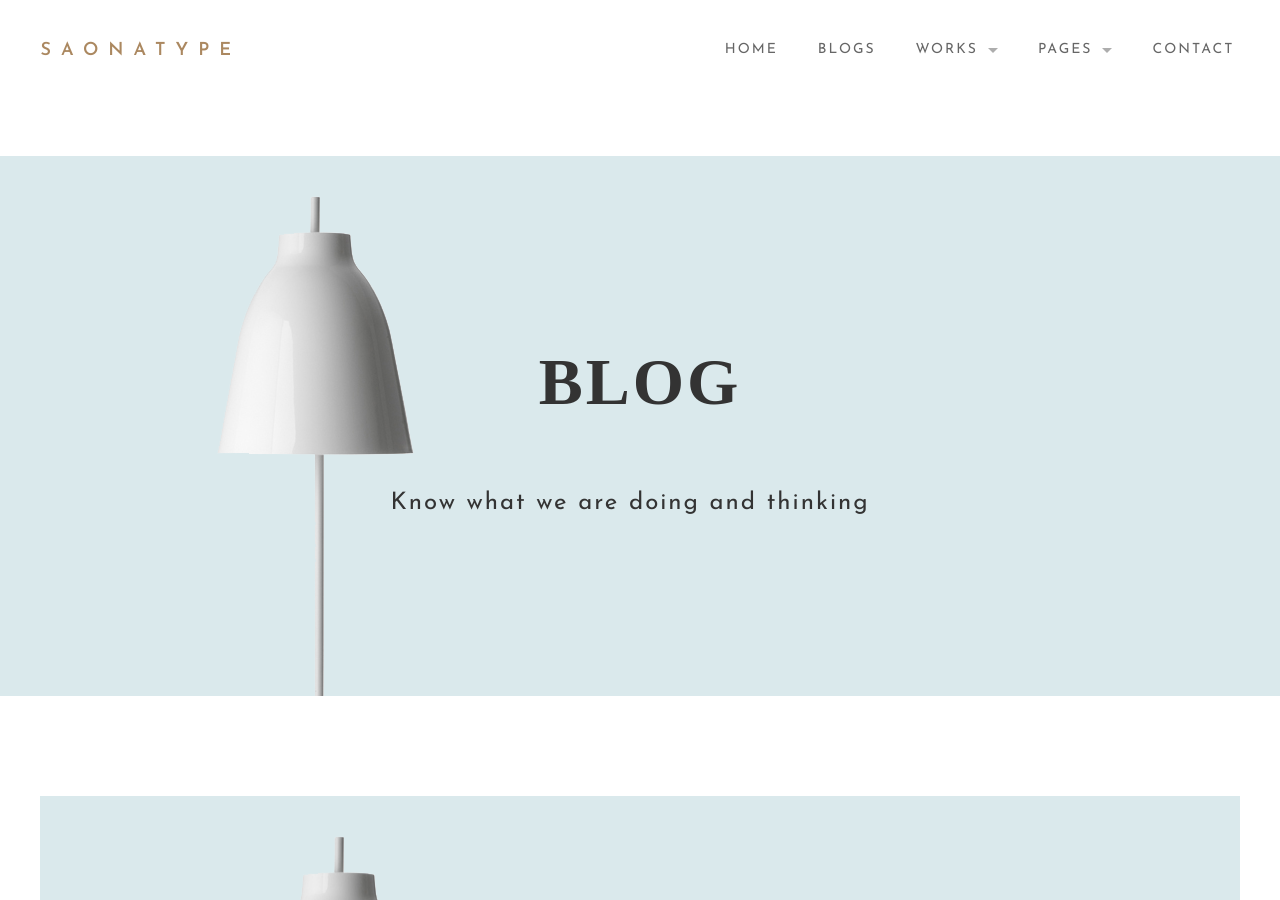
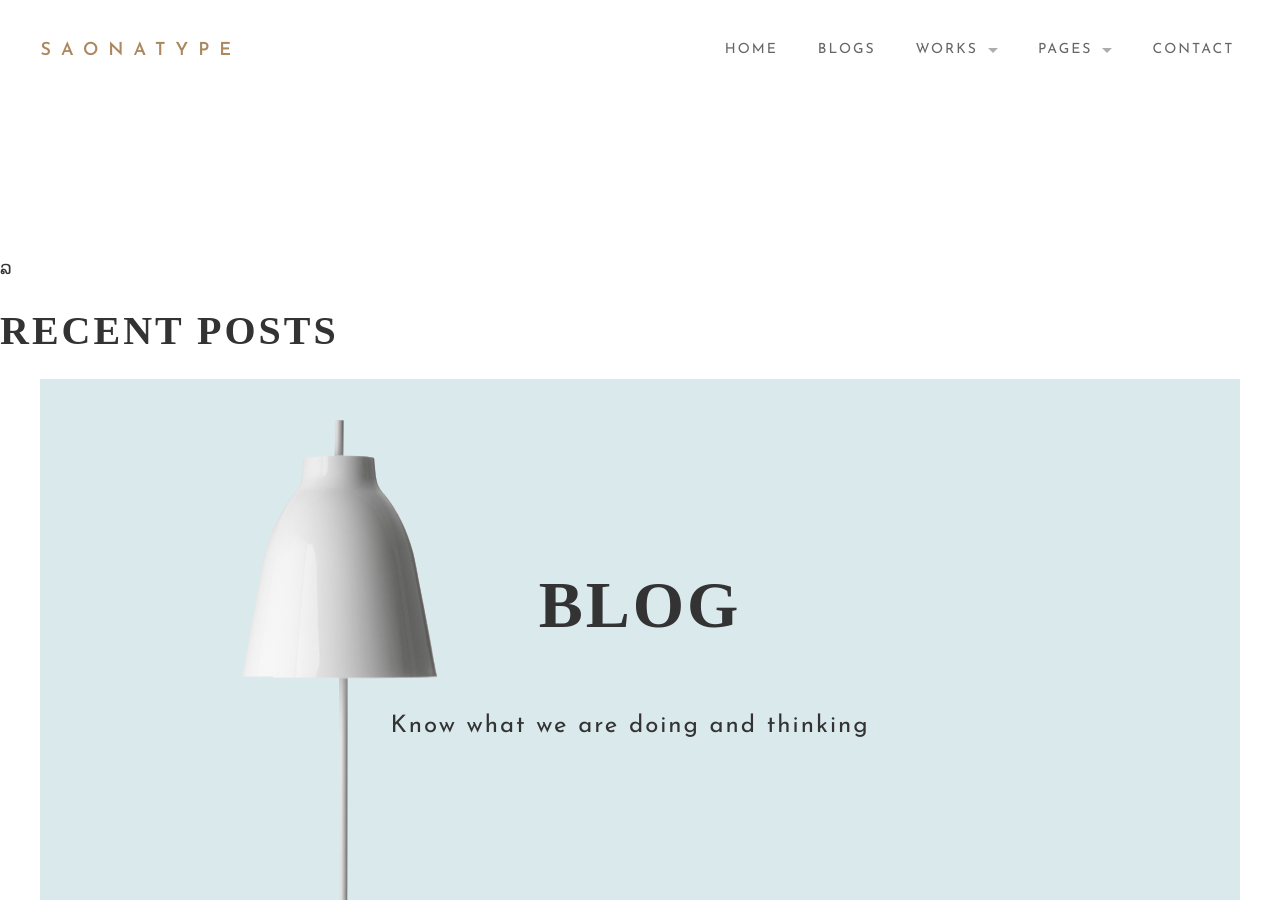
Before and after one commit to SAONATYPE/saonatype.github.io, a Jekyll site: the page built from index.html, in a window 1280 px wide and 900 px high, scrolled down 5189 px. Built offline with Jekyll 4.4.1, drawn with Linux system fonts in a browser that asks for light colours; some web fonts are replaced.

Commit message:
Recent Posts

```diff
--- a/index.html
+++ b/index.html
@@ -164,27 +164,9 @@
 
 
 
-<div class="full light-cyan white-light centered-text">
-  <div class="four spacing"></div>
-  <div class="section-title">
-    <div class="row">
-      <div class="medium-10 medium-centered columns">
-        <h1 class="wow slideInUp">Blog</h1>
-      </div>
-    </div>
-  </div>
-  <div class="row">
-    <div class="medium-9 medium-centered columns">
-      <div class="header-quote">
-        <p>Know what we are doing and thinking</p>
-      </div>
-    </div>
-  </div>
-  <div class="two spacing"></div>
-</div>
-
-
 <div class="full">
+    ລ<div class="spacing"></div>
+        <h2>Recent Posts</h2>
   <div class="row">
     <div class="large-12 columns">
       {{content}}
```
